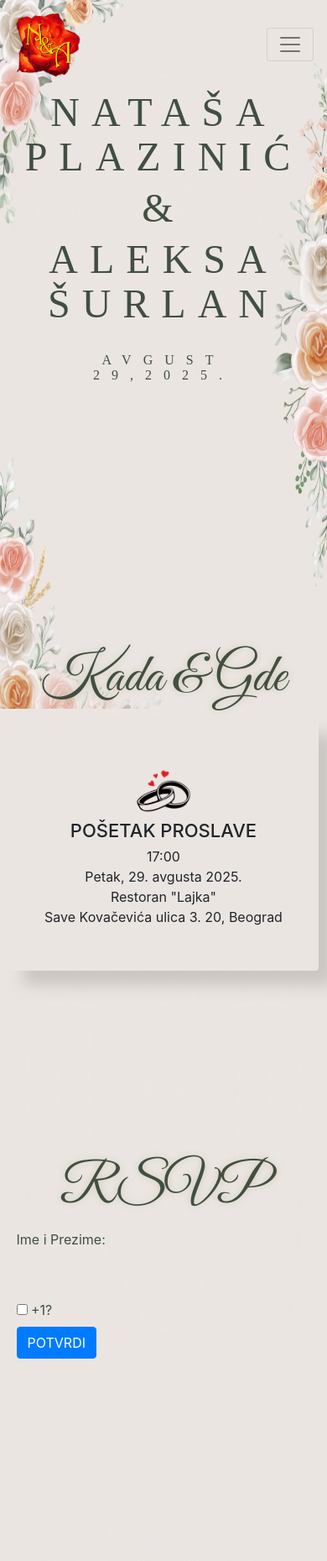
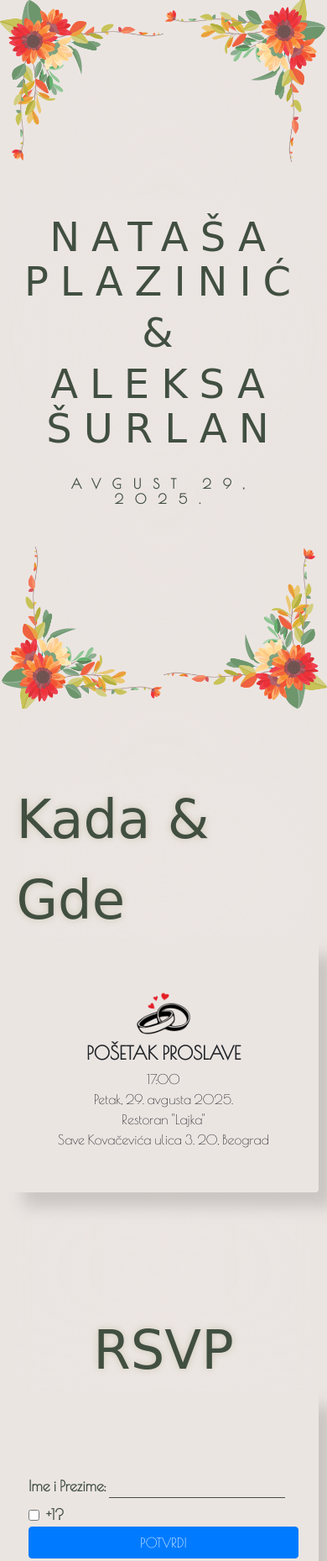
Before and after one commit to wesely1996/bilojevreme, a plain HTML site: page index.html in a window 390 px wide. Shown: the top 1859 px of the page at 84% size. Drawn offline with nearby package versions, Linux system fonts and the light colour scheme; a web font is replaced by a local one.

Commit message:
Font and Background changes

```diff
--- a/index.css
+++ b/index.css
@@ -7,10 +7,15 @@ body {
   color: #414f41;
 }
 
+.poiret-one {
+  font-family: "Poiret One", sans-serif;
+}
+
 .home-title {
   font-weight: 400;
   font-size: 7rem;
-  font-family: "Hatton";
+  font-family: "Italianno", cursive;
+  font-style: normal;
   text-transform: uppercase;
   line-height: 1.1;
   letter-spacing: 14px;
@@ -18,7 +23,7 @@ body {
 
 .home-subtitle {
   font-size: 5rem;
-  font-family: "Hatton";
+  font-family: "Poiret One", sans-serif;
   text-transform: uppercase;
   line-height: 1.1;
   letter-spacing: 14px;
@@ -33,16 +38,45 @@ body {
 .background-image {
   z-index: -5;
   position: fixed;
-  height: 100dvh;
-  width: 100dvw;
+  height: 100vh;
+  width: 100vw;
   left: 0;
   top: 0;
   overflow: hidden;
 }
 
 .background-image img {
-  height: 100dvh;
-  width: 100dvw;
+  /* height: 100vh;
+  width: 100vw; */
+  max-width: 50%;
+  max-height: 50%;
+}
+
+#top-left-corner-bg {
+  position: absolute;
+  top: 0;
+  left: 0;
+}
+
+#top-right-corner-bg {
+  position: absolute;
+  top: 0;
+  right: 0;
+  transform: rotate(90deg);
+}
+
+#bottom-right-corner-bg {
+  position: absolute;
+  bottom: 0;
+  right: 0;
+  transform: rotate(180deg);
+}
+
+#bottom-left-corner-bg {
+  position: absolute;
+  bottom: 0;
+  left: 0;
+  transform: rotate(-90deg);
 }
 
 .bm-10vh {
@@ -62,12 +96,12 @@ body {
   font-size: 4rem;
   font-weight: 500;
   text-shadow: 0px 0px 10px #cac5b1;
-  font-family: "Great Vibes", cursive;
+  font-family: "Italianno", cursive;
   background: radial-gradient(ellipse at center, #ebe5e2, #ebe5e200);
 }
 
 #rsvp textarea {
-  background-color: #ebe5e2;
+  background-color: none;
 }
 
 .form-card {
@@ -132,6 +166,7 @@ body {
 .rsvp-form-input {
   background-color: #ebe5e2;
   border: none;
+  border-bottom: 1px solid #414f41;
   font-size: 1.1rem;
   height: 28px;
   color: black;
@@ -276,3 +311,11 @@ body {
     min-height: 250px;
   }
 }
+
+.hidden {
+  display: none !important;
+}
+
+.block {
+  display: block !important;
+}
--- a/index.html
+++ b/index.html
@@ -19,7 +19,7 @@
     <link rel="preconnect" href="https://fonts.googleapis.com" />
     <link rel="preconnect" href="https://fonts.gstatic.com" crossorigin />
     <link
-      href="https://fonts.googleapis.com/css2?family=Great+Vibes&family=Parisienne&family=Satisfy&display=swap"
+      href="https://fonts.googleapis.com/css2?family=Italianno&family=Poiret+One&display=swap"
       rel="stylesheet"
     />
 
@@ -82,7 +82,7 @@
         </ul>
       </div>
     </nav> -->
-    <nav class="navbar fixed-top navbar-expand-lg navbar-light bg-navbar">
+    <!-- <nav class="navbar fixed-top navbar-expand-lg navbar-light bg-navbar">
       <div class="container-fluid">
         <div class="navbar-brand">
           <a itemprop="url" href="#home" style="height: 90px">
@@ -110,11 +110,11 @@
           </ul>
         </div>
       </div>
-    </nav>
+    </nav> -->
 
     <!-- BACKGROUND -->
     <div class="background-image">
-      <img
+      <!-- <img
         id="horizontal-bg"
         style="display: none"
         src="./images/backgrounds/h_background.png"
@@ -124,6 +124,26 @@
         id="vertical-bg"
         sizes="display: none;"
         src="./images/backgrounds/v_background.png"
+        alt=""
+      /> -->
+      <img
+        id="top-left-corner-bg"
+        src="./images/backgrounds/corner.png"
+        alt=""
+      />
+      <img
+        id="top-right-corner-bg"
+        src="./images/backgrounds/corner.png"
+        alt=""
+      />
+      <img
+        id="bottom-right-corner-bg"
+        src="./images/backgrounds/corner.png"
+        alt=""
+      />
+      <img
+        id="bottom-left-corner-bg"
+        src="./images/backgrounds/corner.png"
         alt=""
       />
     </div>
@@ -142,20 +162,20 @@
 
     <!-- HOME -->
     <div
-      class="d-flex flex-column page-section text-uppercase"
+      class="d-flex flex-column page-section"
       id="home"
-      style="min-height: 80vh"
+      style="height: 100vh"
     >
       <div
         class="d-flex justify-content-center align-items-center flex-column text-center home-content"
         style="height: 100%"
       >
-        <div class="d-flex align-items-center flex-column p-4">
+        <div class="d-flex align-items-center flex-column p-4 text-uppercase">
           <h1 class="home-title">NATAŠA PLAZINIĆ</h1>
           <h1 class="home-title">&</h1>
           <h1 class="home-title">ALEKSA ŠURLAN</h1>
         </div>
-        <h2 class="home-subtitle">Avgust 29,2025.</h2>
+        <h2 class="home-subtitle font-weight-bold">Avgust 29, 2025.</h2>
       </div>
     </div>
 
@@ -180,11 +200,17 @@
               height="70"
               width="70"
             />
-            <div class="h3 card-subtitle text-uppercase">Pošetak proslave</div>
-            <div class="card-text">17:00</div>
-            <div class="card-text">Petak, 29. avgusta 2025.</div>
-            <div class="card-text">Restoran "Lajka"</div>
-            <div class="card-text">Save Kovačevića ulica 3. 20, Beograd</div>
+            <div
+              class="h3 card-subtitle text-uppercase poiret-one font-weight-bold"
+            >
+              Pošetak proslave
+            </div>
+            <div class="card-text poiret-one">17:00</div>
+            <div class="card-text poiret-one">Petak, 29. avgusta 2025.</div>
+            <div class="card-text poiret-one">Restoran "Lajka"</div>
+            <div class="card-text poiret-one">
+              Save Kovačevića ulica 3. 20, Beograd
+            </div>
           </button>
         </div>
       </div>
@@ -197,7 +223,11 @@
       >
         <div class="section-title" id="detalji-vencanja-naslov">RSVP</div>
         <div class="d-flex flex-wrap justify-content-center align-items-center">
-          <form id="rsvp-form">
+          <form
+            class="d-flex flex-column justify-content-center flex-start p-4 detail-card poiret-one font-weight-bold"
+            id="rsvp-form"
+          >
+            <div>
               <label>Ime i Prezime:</label>
               <input
                 class="rsvp-form-input"
@@ -205,11 +235,12 @@
                 type="text"
                 required
               />
-
-            <br /><br />
-            <label> <input type="checkbox" id="plusOneToggle" /> +1? </label>
-
-            <div id="plusOneFields" style="display: none; margin-top: 10px">
+            </div>
+            <div class="d-flex flex-row flex-start">
+              <input type="checkbox" id="plusOneToggle" />
+              <label style="padding-left: 0.5rem; margin-bottom: 0">+1?</label>
+            </div>
+            <div id="plusOneFields" style="display: none">
               <label>+1 Ime i Prezime:</label>
               <input
                 class="rsvp-form-input"
@@ -217,8 +248,6 @@
                 type="text"
               />
             </div>
-
-            <br />
             <button class="btn btn-primary text-uppercase" type="submit">
               Potvrdi
             </button>
@@ -228,47 +257,11 @@
             <h3>Hvala na potvrđivanju!</h3>
             <p>Jedva čekamo da se vidimo.</p>
           </div>
-
-          <script>
-            document
-              .getElementById("plusOneToggle")
-              .addEventListener("change", function () {
-                const plusOneFields = document.getElementById("plusOneFields");
-                plusOneFields.style.display = this.checked ? "block" : "none";
-              });
-
-            const form = document.getElementById("rsvp-form");
-            const thankYou = document.getElementById("thank-you");
-
-            form.addEventListener("submit", function (e) {
-              e.preventDefault(); // Prevent the default redirect
-
-              const formData = new FormData(form);
-
-              fetch(
-                "https://docs.google.com/forms/d/e/1FAIpQLSfICZDDls3usu_uMP37MfGgM7rq9Yty7ROEV2u8N6U8ec67mw/formResponse",
-                {
-                  method: "POST",
-                  mode: "no-cors",
-                  body: formData,
-                }
-              )
-                .then(() => {
-                  form.style.display = "none";
-                  thankYou.style.display = "block";
-                })
-                .catch((err) => {
-                  alert(
-                    "There was a problem submitting your RSVP. Please try again."
-                  );
-                  console.error(err);
-                });
-            });
-          </script>
         </div>
       </div>
     </div>
 
+    <!-- BOOTSTRAP -->
     <script src="https://cdn.jsdelivr.net/npm/bootstrap@5.3.0/dist/js/bootstrap.bundle.min.js"></script>
     <script
       src="https://code.jquery.com/jquery-3.3.1.slim.min.js"
@@ -286,7 +279,9 @@
       crossorigin="anonymous"
     ></script>
 
+    <!-- SCRIPTS -->
     <script src="scrolling.js"></script>
     <script src="manager.js"></script>
+    <script src="./rsvp.js"></script>
   </body>
 </html>
--- a/manager.js
+++ b/manager.js
@@ -1,15 +1,16 @@
-function checkOrientation() {
+function switchFullBackgrounds() {
   const horizontalImage = document.getElementById("horizontal-bg");
   const verticalImage = document.getElementById("vertical-bg");
+  if (window.matchMedia("(orientation: portrait)").matches) {
+    horizontalImage.classList.add("block");
+    verticalImage.classList.add("hidden");
+  } else {
+    horizontalImage.classList.add("hidden");
+    verticalImage.classList.add("block");
+  }
+}
 
-  if (window.matchMedia("(orientation: portrait)").matches) {
-    horizontalImage.style.display = "block";
-    verticalImage.style.display = "none";
-  } else {
-    horizontalImage.style.display = "none";
-    verticalImage.style.display = "block";
-  }
-
+function weddingDetailsOrientation() {
   const weddingDetails = document.getElementById("detalji-vencanja");
   if (window.matchMedia("(orientation: portrait)").matches) {
     weddingDetails.classList.remove("flex-row");
@@ -18,6 +19,11 @@ function checkOrientation() {
     weddingDetails.classList.remove("flex-column");
     weddingDetails.classList.add("flex-row");
   }
+}
+
+function checkOrientation() {
+  // switchFullBackgrounds();
+  weddingDetailsOrientation();
 }
 
 window.addEventListener("DOMContentLoaded", checkOrientation);
--- /dev/null
+++ b/rsvp.js
@@ -0,0 +1,40 @@
+document
+  .getElementById("plusOneToggle")
+  .addEventListener("change", function () {
+    const plusOneFields = document.getElementById("plusOneFields");
+    plusOneFields.style.display = this.checked ? "block" : "none";
+  });
+
+const form = document.getElementById("rsvp-form");
+const thankYou = document.getElementById("thank-you");
+
+form.addEventListener("submit", function (e) {
+  e.preventDefault();
+
+  const formData = new FormData(form);
+
+  const plusOneToggle = document.getElementById("plusOneToggle");
+  const plusOneInputName = "entry.1802455363";
+
+  if (!plusOneToggle.checked) {
+    // Ensure empty string is added when +1 is not checked
+    formData.set(plusOneInputName, "");
+  }
+
+  fetch(
+    "https://docs.google.com/forms/d/e/1FAIpQLSfICZDDls3usu_uMP37MfGgM7rq9Yty7ROEV2u8N6U8ec67mw/formResponse",
+    {
+      method: "POST",
+      mode: "no-cors",
+      body: formData,
+    }
+  )
+    .then(() => {
+      form.classList.add("hidden");
+      thankYou.classList.add("block");
+    })
+    .catch((err) => {
+      alert("There was a problem submitting your RSVP. Please try again.");
+      console.error(err);
+    });
+});
```
Also changed, not shown: images/backgrounds/corner.png (added). Lines whose indentation alone changed are shown as unchanged.
